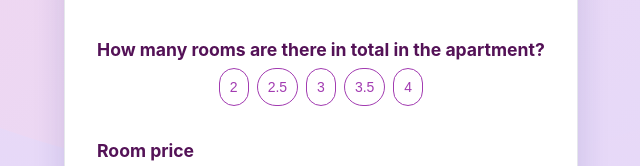
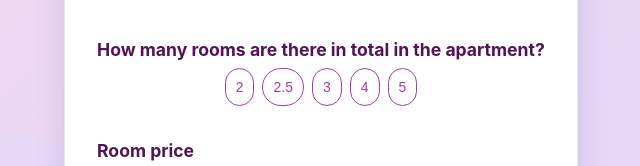
Before and after one commit to Nivbadd07/roomatch, a plain HTML site: page html/upload-apt.html in a window 1280 px wide. Shown: the part 632-798 px from the top of the page, 319-959 px from the left. Drawn offline with Linux system fonts and the light colour scheme.

Commit message:
Update room selection buttons in upload-apt.html

```diff
--- a/html/upload-apt.html
+++ b/html/upload-apt.html
@@ -301,8 +301,8 @@
       <button>2</button>
       <button>2.5</button>
       <button>3</button>
-      <button>3.5</button>
       <button>4</button>
+      <button>5</button>
     </div>
 
     <div class="section-title">Room price</div>
```
